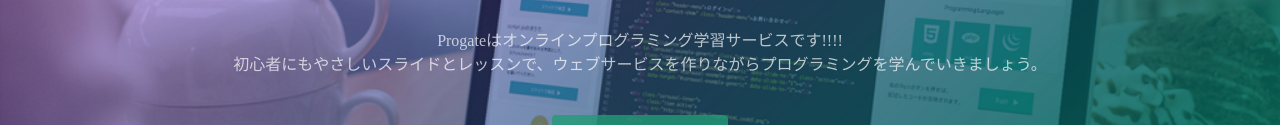
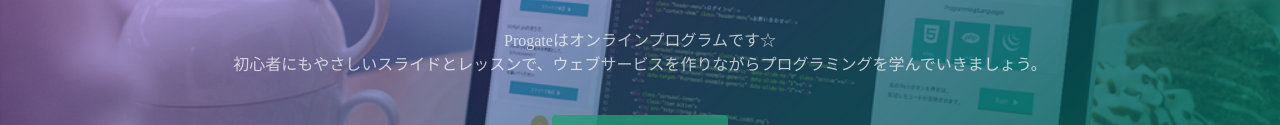
Before and after one commit to mimi01-01/.github.io, a plain HTML site: page index.html in a window 1280 px wide. Shown: the part 317-442 px from the top of the page. Drawn offline with Linux system fonts and the light colour scheme.

Commit message:
Update index.html

```diff
--- a/index.html
+++ b/index.html
@@ -24,7 +24,7 @@
   <div class="top-wrapper">
     <div class="container">
       <h1>LEARN TO CODE.<br>LEARN TO BE CREATIVE.</h1>
-      <p>Progateはオンラインプログラミング学習サービスです!!!!<br>初心者にもやさしいスライドとレッスンで、ウェブサービスを作りながらプログラミングを学んでいきましょう。</p>
+      <p>Progateはオンラインプログラムです☆<br>初心者にもやさしいスライドとレッスンで、ウェブサービスを作りながらプログラミングを学んでいきましょう。</p>
       <div class="btn-wrapper">
         <a href="#" class="btn signup">新規登録はこちら</a>
         <p>or</p>
```
